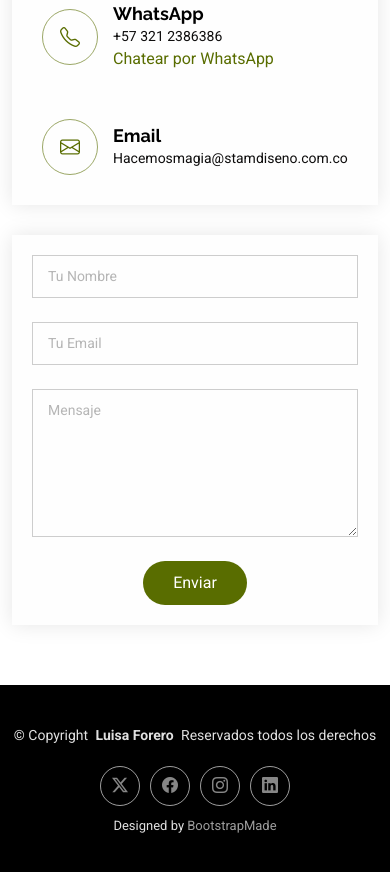
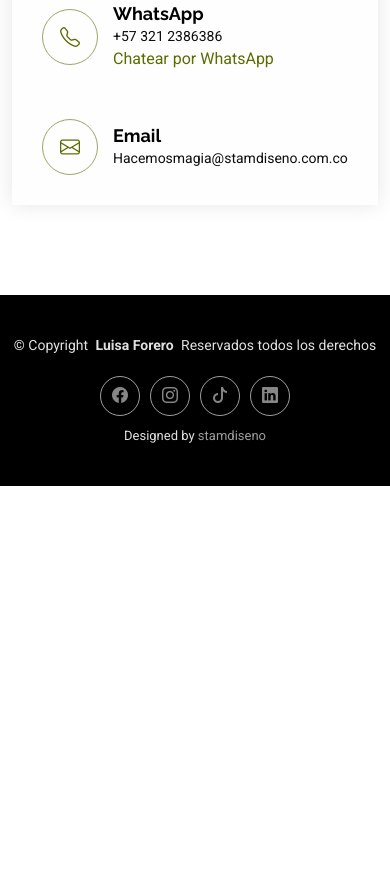
Before and after one commit to LuForero/primerbootstrap, a plain HTML site: page index.html in a window 390 px wide. Shown: the part 9774-10646 px from the top of the page. After the commit the page ends 10260 px from the top, so only its background shows below. Drawn offline with Linux system fonts and the light colour scheme.

Commit message:
Redes actualizadas y textos listos

```diff
--- a/index.html
+++ b/index.html
@@ -1,5 +1,5 @@
 <!DOCTYPE html>
-<html lang="en">
+<html lang="es">
 
 <head>
   <meta charset="utf-8">
@@ -505,30 +505,6 @@
           </div>
         </div>
 
-        <form action="forms/contact.php" method="post" class="php-email-form" data-aos="fade-up" data-aos-delay="300">
-          <div class="row gy-4">
-
-            <div class="col-md-6">
-              <input type="text" name="Nombre" class="form-control" placeholder="Tu Nombre" required="">
-            </div>
-
-            <div class="col-md-6 ">
-              <input type="email" class="form-control" name="email" placeholder="Tu Email" required="">
-            </div>
-
-            <div class="col-md-12">
-              <textarea class="form-control" name="mensaje" rows="6" placeholder="Mensaje" required=""></textarea>
-            </div>
-
-            <div class="col-md-12 text-center">
-              <div class="loading">Loading</div>
-              <div class="error-message"></div>
-              <div class="sent-message">Tu mensaje ha sido enviado. ¡Gracias!</div>
-
-              <button type="submit">Enviar</button>
-            </div>
-
-          </div>
         </form><!-- End Contact Form -->
 
       </div>
@@ -544,17 +520,18 @@
         <p>© <span>Copyright</span> <strong class="px-1 sitename">Luisa Forero</strong> <span>Reservados todos los derechos</span></p>
       </div>
       <div class="social-links d-flex justify-content-center">
-        <a href=""><i class="bi bi-twitter-x"></i></a>
-        <a href=""><i class="bi bi-facebook"></i></a>
-        <a href=""><i class="bi bi-instagram"></i></a>
-        <a href=""><i class="bi bi-linkedin"></i></a>
+        <a href="https://www.facebook.com/stamdiseno/"><i class="bi bi-facebook"></i></a>
+        <a href="https://www.instagram.com/stamdiseno/"><i class="bi bi-instagram"></i></a>
+        <a href="https://www.tiktok.com/@stamdiseno"><i class="bi bi-tiktok"></i></a>
+        <a href="https://www.linkedin.com/in/luisa-forero-gonzález-7263b69b/"><i class="bi bi-linkedin"></i></a>
       </div>
+
       <div class="credits">
         <!-- All the links in the footer should remain intact. -->
         <!-- You can delete the links only if you've purchased the pro version. -->
         <!-- Licensing information: https://bootstrapmade.com/license/ -->
         <!-- Purchase the pro version with working PHP/AJAX contact form: [buy-url] -->
-        Designed by <a href="https://bootstrapmade.com/">BootstrapMade</a>
+        Designed by <a href="https://wwww.stamdiseno.com.co">stamdiseno</a>
       </div>
     </div>
 
```
